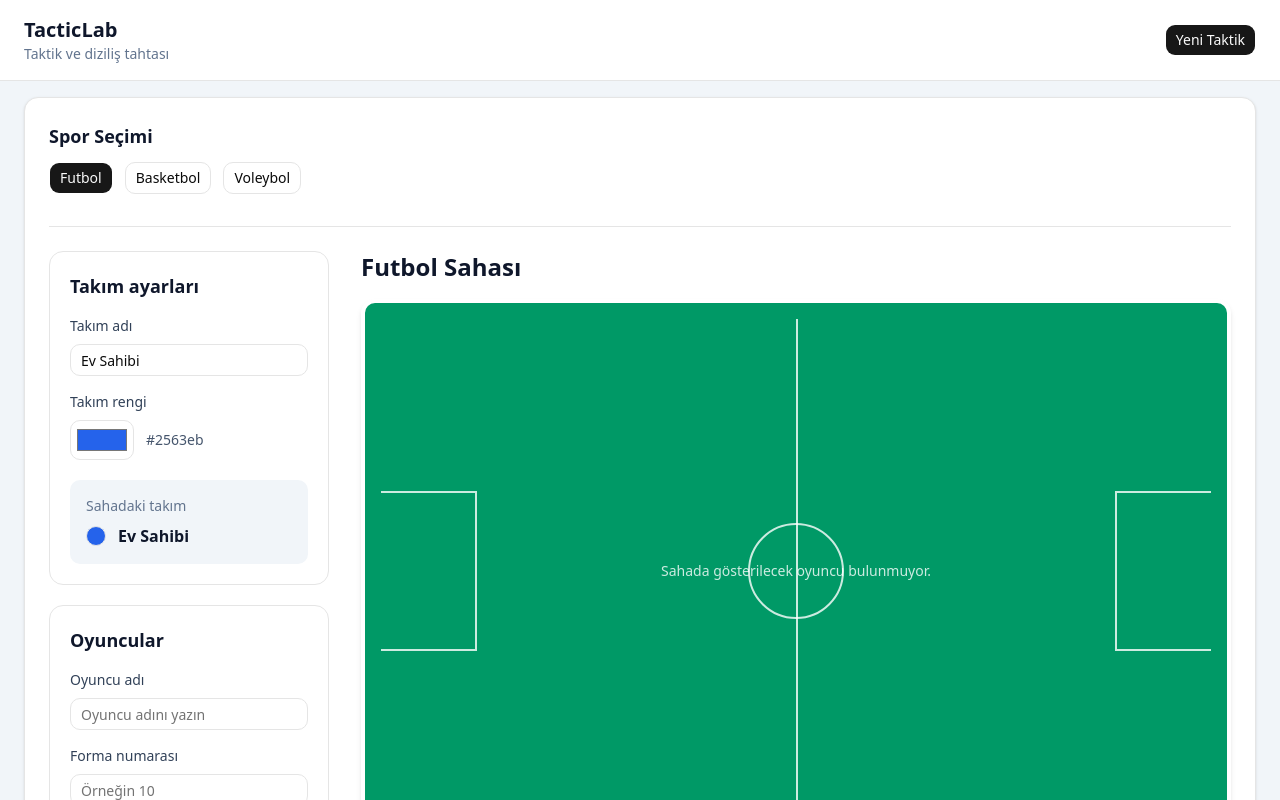
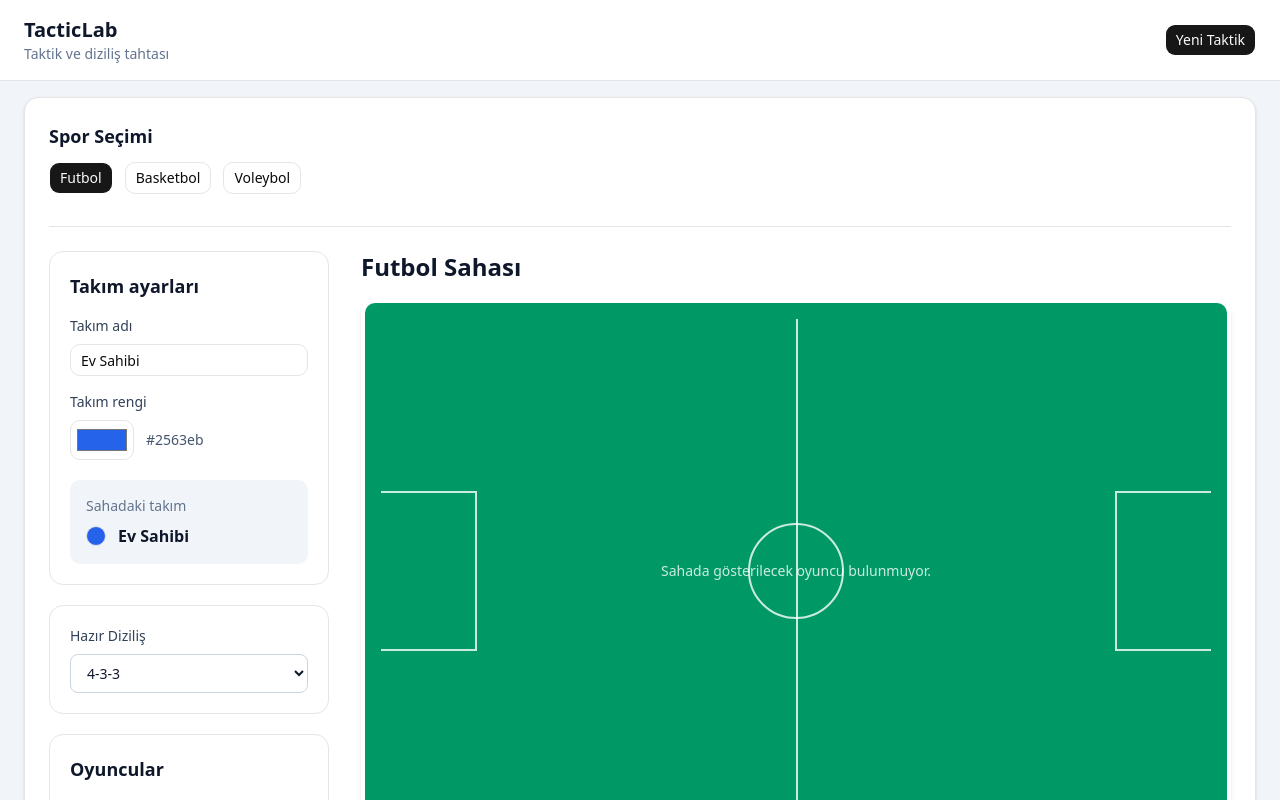
Before and after one commit to ibrbsmc/TacticLab, a React (Vite) app: page / in a window 1280 px wide. Shown: the top 800 px of the page. Built offline with nearby package versions, Linux system fonts and the light colour scheme.

Commit message:
feat: add preset formations

```diff
--- a/src/App.jsx
+++ b/src/App.jsx
@@ -1,18 +1,29 @@
 import { useState } from "react";
 import AppHeader from "@/components/layout/AppHeader";
+import FormationSelector from "@/components/tactics/FormationSelector";
 import PlayerManager from "@/components/tactics/PlayerManager";
 import SportField from "@/components/tactics/SportField";
 import SportSelector from "@/components/tactics/SportSelector";
 import TeamSettings from "@/components/tactics/TeamSettings";
+import { defaultFormationsBySport, formationsBySport } from "@/data/formations";
 
 function App() {
   const [selectedSport, setSelectedSport] = useState("football");
   const [teamName, setTeamName] = useState("Ev Sahibi");
   const [teamColor, setTeamColor] = useState("#2563eb");
   const [players, setPlayers] = useState([]);
+  const [selectedFormations, setSelectedFormations] = useState(
+    defaultFormationsBySport,
+  );
 
   const currentPlayers = players.filter(
     (player) => player.sport === selectedSport,
+  );
+
+  const selectedFormationId = selectedFormations[selectedSport];
+
+  const selectedFormation = formationsBySport[selectedSport].find(
+    (formation) => formation.id === selectedFormationId,
   );
 
   function handleAddPlayer(newPlayer) {
@@ -62,6 +73,44 @@ function App() {
     );
   }
 
+  function handleFormationChange(formationId) {
+    const newFormation = formationsBySport[selectedSport].find(
+      (formation) => formation.id === formationId,
+    );
+
+    if (!newFormation) {
+      return;
+    }
+
+    setSelectedFormations((currentFormations) => ({
+      ...currentFormations,
+      [selectedSport]: formationId,
+    }));
+
+    setPlayers((currentPlayers) => {
+      let playerIndex = 0;
+
+      return currentPlayers.map((player) => {
+        if (player.sport !== selectedSport) {
+          return player;
+        }
+
+        const position = newFormation.positions[playerIndex];
+        playerIndex += 1;
+
+        if (!position) {
+          return player;
+        }
+
+        return {
+          ...player,
+          x: position.x,
+          y: position.y,
+        };
+      });
+    });
+  }
+
   return (
     <div className="min-h-screen bg-slate-100">
       <AppHeader />
@@ -84,6 +133,14 @@ function App() {
                 />
               </div>
 
+              <div className="rounded-xl border bg-white p-5">
+                <FormationSelector
+                  selectedSport={selectedSport}
+                  selectedFormationId={selectedFormationId}
+                  onFormationChange={handleFormationChange}
+                />
+              </div>
+
               <PlayerManager
                 key={selectedSport}
                 selectedSport={selectedSport}
@@ -96,6 +153,7 @@ function App() {
 
             <SportField
               selectedSport={selectedSport}
+              selectedFormation={selectedFormation}
               players={currentPlayers}
               teamColor={teamColor}
               onMovePlayer={handleMovePlayer}
--- /dev/null
+++ b/src/components/tactics/FormationSelector.jsx
@@ -0,0 +1,35 @@
+import { formationsBySport } from "@/data/formations";
+
+function FormationSelector({
+  selectedSport,
+  selectedFormationId,
+  onFormationChange,
+}) {
+  const formations = formationsBySport[selectedSport];
+
+  return (
+    <div>
+      <label
+        htmlFor="formation"
+        className="block text-sm font-medium text-slate-700"
+      >
+        Hazır Diziliş
+      </label>
+
+      <select
+        id="formation"
+        value={selectedFormationId}
+        onChange={(event) => onFormationChange(event.target.value)}
+        className="mt-2 w-full rounded-md border border-slate-300 bg-white px-3 py-2 text-sm text-slate-900 outline-none focus:border-blue-500"
+      >
+        {formations.map((formation) => (
+          <option key={formation.id} value={formation.id}>
+            {formation.label}
+          </option>
+        ))}
+      </select>
+    </div>
+  );
+}
+
+export default FormationSelector;
--- a/src/components/tactics/SportField.jsx
+++ b/src/components/tactics/SportField.jsx
@@ -16,44 +16,18 @@ const sportDetails = {
   },
 };
 
-const playerPositionsBySport = {
-  football: [
-    { x: 50, y: 88 },
-    { x: 15, y: 70 },
-    { x: 38, y: 72 },
-    { x: 62, y: 72 },
-    { x: 85, y: 70 },
-    { x: 25, y: 48 },
-    { x: 50, y: 52 },
-    { x: 75, y: 48 },
-    { x: 20, y: 25 },
-    { x: 50, y: 18 },
-    { x: 80, y: 25 },
-  ],
-  basketball: [
-    { x: 50, y: 80 },
-    { x: 25, y: 60 },
-    { x: 75, y: 60 },
-    { x: 35, y: 30 },
-    { x: 65, y: 30 },
-  ],
-  volleyball: [
-    { x: 25, y: 72 },
-    { x: 50, y: 72 },
-    { x: 75, y: 72 },
-    { x: 25, y: 35 },
-    { x: 50, y: 35 },
-    { x: 75, y: 35 },
-  ],
-};
-
-function SportField({ selectedSport, players, teamColor, onMovePlayer }) {
+function SportField({
+  selectedSport,
+  selectedFormation,
+  players,
+  teamColor,
+  onMovePlayer,
+}) {
   const fieldRef = useRef(null);
   const [draggingPlayerId, setDraggingPlayerId] = useState(null);
 
   const currentSport = sportDetails[selectedSport];
-  const playerPositions = playerPositionsBySport[selectedSport];
-
+  const playerPositions = selectedFormation.positions;
   const displayedPlayers = players.slice(0, playerPositions.length);
 
   function handlePointerDown(event, playerId) {
--- /dev/null
+++ b/src/data/formations.js
@@ -0,0 +1,99 @@
+export const formationsBySport = {
+  football: [
+    {
+      id: "4-3-3",
+      label: "4-3-3",
+      positions: [
+        { x: 8, y: 50 },
+
+        { x: 25, y: 15 },
+        { x: 25, y: 38 },
+        { x: 25, y: 62 },
+        { x: 25, y: 85 },
+
+        { x: 50, y: 25 },
+        { x: 50, y: 50 },
+        { x: 50, y: 75 },
+
+        { x: 78, y: 20 },
+        { x: 78, y: 50 },
+        { x: 78, y: 80 },
+      ],
+    },
+    {
+      id: "4-4-2",
+      label: "4-4-2",
+      positions: [
+        { x: 8, y: 50 },
+
+        { x: 25, y: 15 },
+        { x: 25, y: 38 },
+        { x: 25, y: 62 },
+        { x: 25, y: 85 },
+
+        { x: 50, y: 15 },
+        { x: 50, y: 38 },
+        { x: 50, y: 62 },
+        { x: 50, y: 85 },
+
+        { x: 78, y: 35 },
+        { x: 78, y: 65 },
+      ],
+    },
+    {
+      id: "3-5-2",
+      label: "3-5-2",
+      positions: [
+        { x: 8, y: 50 },
+
+        { x: 25, y: 25 },
+        { x: 25, y: 50 },
+        { x: 25, y: 75 },
+
+        { x: 50, y: 10 },
+        { x: 50, y: 30 },
+        { x: 50, y: 50 },
+        { x: 50, y: 70 },
+        { x: 50, y: 90 },
+
+        { x: 78, y: 35 },
+        { x: 78, y: 65 },
+      ],
+    },
+  ],
+
+  basketball: [
+    {
+      id: "standard",
+      label: "Standart",
+      positions: [
+        { x: 30, y: 50 },
+        { x: 45, y: 25 },
+        { x: 45, y: 75 },
+        { x: 70, y: 30 },
+        { x: 70, y: 70 },
+      ],
+    },
+  ],
+
+  volleyball: [
+    {
+      id: "standard",
+      label: "Standart",
+      positions: [
+        { x: 30, y: 25 },
+        { x: 30, y: 50 },
+        { x: 30, y: 75 },
+        { x: 70, y: 25 },
+        { x: 70, y: 50 },
+        { x: 70, y: 75 },
+      ],
+    },
+  ],
+};
+
+export const defaultFormationsBySport = {
+  football: "4-3-3",
+  basketball: "standard",
+  volleyball: "standard",
+};
```
